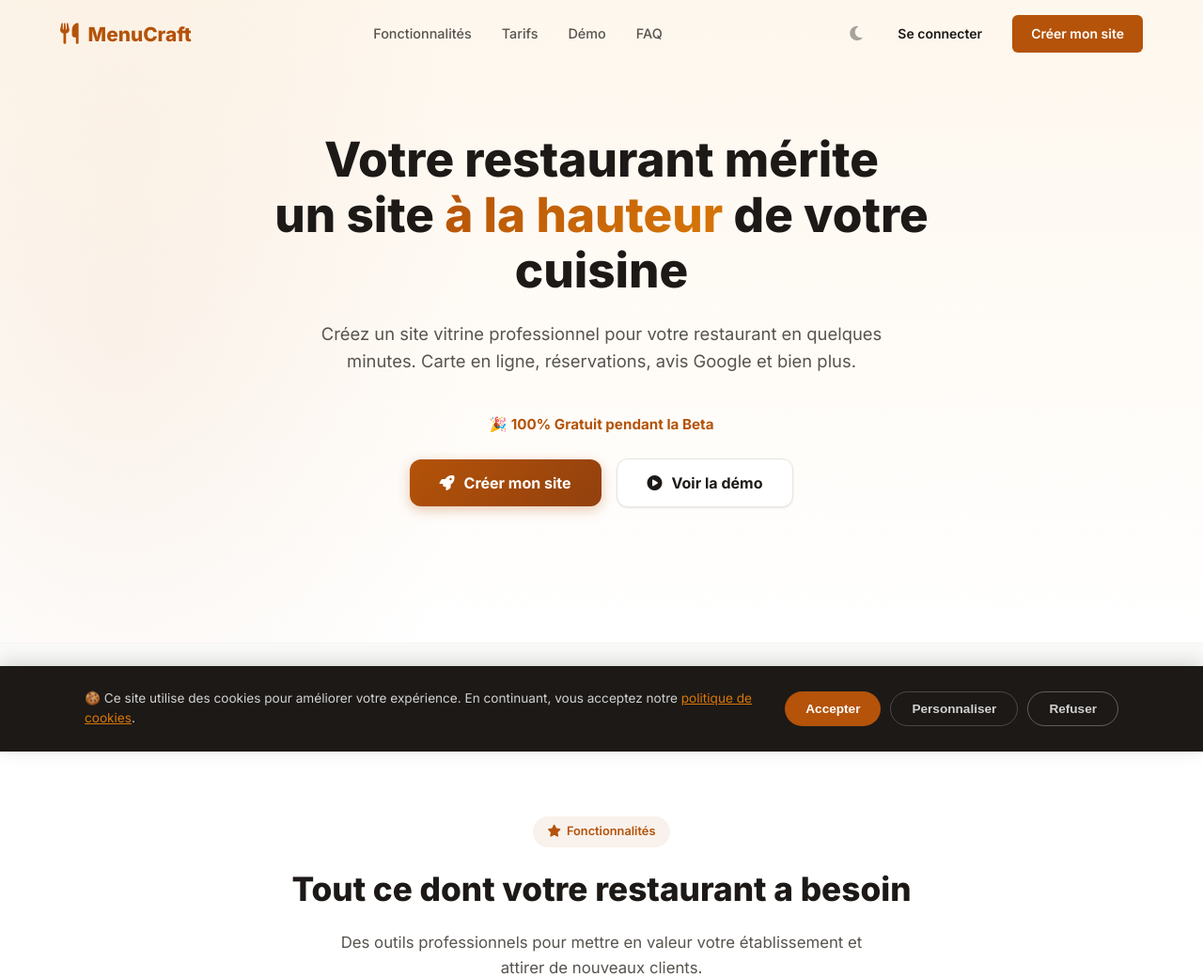
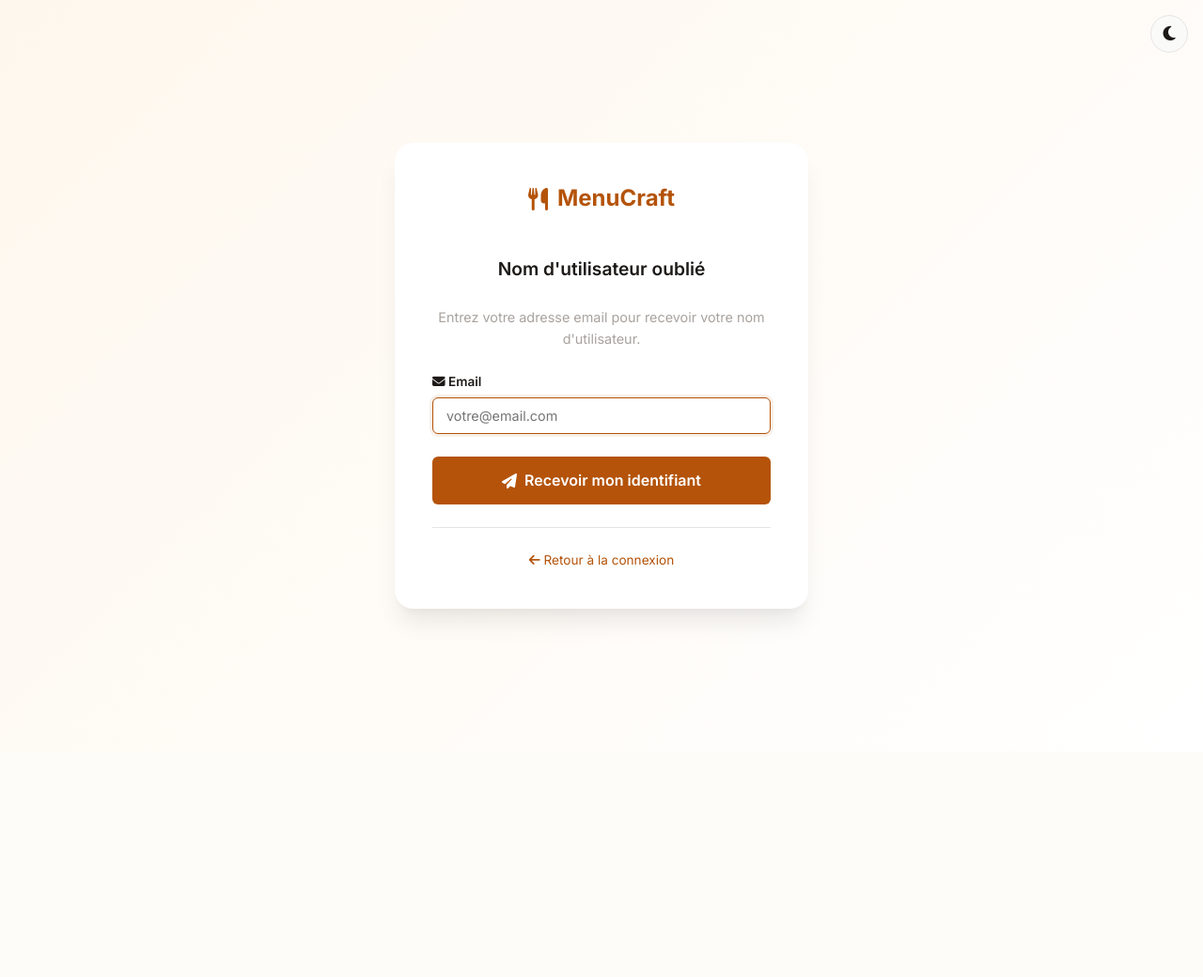
Before and after one commit to GeoffreyPerez13/ProjetMenuCraft, a PHP site: page /ProjetMenuCraft/app/Views/admin/forgot-username.php in a window 1280 px wide. Shown: the top 1040 px of the page at 94% size. After the commit the page ends 662 px from the top, so only its background shows below. Run offline with PHP 8.4, Linux system fonts and the light colour scheme; some libraries are stand-ins or nearby versions.

Commit message:
feat: forgot username + landing social proof dynamique + fix Mailer config

```diff
--- /dev/null
+++ b/app/Views/admin/forgot-username.php
@@ -0,0 +1,77 @@
+<?php
+if (!isset($csrf_token)) $csrf_token = '';
+if (!isset($flash)) $flash = null;
+?>
+<!DOCTYPE html>
+<html lang="fr">
+<head>
+    <meta charset="UTF-8">
+    <meta name="viewport" content="width=device-width, initial-scale=1.0">
+    <title>Nom d'utilisateur oublié — MenuCraft</title>
+    <link href="https://fonts.googleapis.com/css2?family=Inter:wght@400;500;600;700;800&display=swap" rel="stylesheet">
+    <link rel="stylesheet" href="https://cdnjs.cloudflare.com/ajax/libs/font-awesome/6.5.1/css/all.min.css">
+    <link rel="stylesheet" href="<?= APP_URL ?>/assets/css/admin.css">
+    <script>
+        if (localStorage.getItem('darkMode') === 'true' || (!localStorage.getItem('darkMode') && window.matchMedia('(prefers-color-scheme: dark)').matches)) {
+            document.documentElement.classList.add('dark-mode');
+        }
+    </script>
+</head>
+<body>
+<div class="auth-page">
+    <div class="auth-card">
+        <div class="auth-logo">
+            <h1><i class="fas fa-utensils"></i> MenuCraft</h1>
+        </div>
+        <h2 class="auth-title">Nom d'utilisateur oublié</h2>
+
+        <?php if (!empty($flash)): ?>
+            <div class="flash-message <?= $flash['type'] ?>">
+                <i class="fas fa-<?= $flash['type'] === 'success' ? 'check-circle' : 'exclamation-circle' ?>"></i>
+                <?= $flash['message'] ?>
+            </div>
+        <?php endif; ?>
+
+        <p style="color:var(--color-text-muted);font-size:0.9rem;margin-bottom:var(--spacing-lg);text-align:center;">
+            Entrez votre adresse email pour recevoir votre nom d'utilisateur.
+        </p>
+
+        <form method="POST" action="<?= APP_URL ?>?page=forgot-username">
+            <input type="hidden" name="csrf_token" value="<?= htmlspecialchars($csrf_token) ?>">
+
+            <div class="form-group">
+                <label><i class="fas fa-envelope"></i> Email</label>
+                <input type="email" name="email" class="form-control" required placeholder="votre@email.com" autofocus>
+            </div>
+
+            <button type="submit" class="btn btn-primary btn-block btn-lg">
+                <i class="fas fa-paper-plane"></i> Recevoir mon identifiant
+            </button>
+        </form>
+
+        <div class="auth-footer">
+            <a href="<?= APP_URL ?>?page=login">
+                <i class="fas fa-arrow-left"></i> Retour à la connexion
+            </a>
+        </div>
+    </div>
+
+    <button type="button" id="darkModeToggle" style="position:absolute;top:16px;right:16px;background:var(--color-bg-alt, #f3f4f6);border:1px solid var(--color-border, #e5e7eb);border-radius:50%;width:40px;height:40px;display:flex;align-items:center;justify-content:center;cursor:pointer;font-size:1.1rem;color:var(--color-text, #1f2937);transition:all 0.2s;" aria-label="Basculer mode sombre">
+        <i class="fas fa-moon"></i>
+    </button>
+</div>
+<script>
+const dmToggle = document.getElementById('darkModeToggle');
+const dmIcon = dmToggle.querySelector('i');
+function updateDmIcon() {
+    dmIcon.className = document.documentElement.classList.contains('dark-mode') ? 'fas fa-sun' : 'fas fa-moon';
+}
+updateDmIcon();
+dmToggle.addEventListener('click', function() {
+    document.documentElement.classList.toggle('dark-mode');
+    localStorage.setItem('darkMode', document.documentElement.classList.contains('dark-mode') ? 'true' : 'false');
+    updateDmIcon();
+});
+</script>
+</body>
+</html>
--- a/app/Views/landing.php
+++ b/app/Views/landing.php
@@ -76,16 +76,15 @@
 </section>
 
 <!-- Social Proof -->
+<?php if (!empty($liveRestaurants)): ?>
 <section class="social-proof">
     <div class="social-proof-inner">
-        <span>🍕 La Dolce Vita</span>
-        <span>🍣 Sushi Zen</span>
-        <span>🥐 Le Petit Bistro</span>
-        <span>🍔 Burger Palace</span>
-        <span>🌿 Green Garden</span>
-        <span>🦐 L'Océan Bleu</span>
+        <?php foreach ($liveRestaurants as $resto): ?>
+            <a href="<?= APP_URL . htmlspecialchars($resto->slug) ?>" target="_blank" style="text-decoration:none;color:var(--color-text-muted);transition:color 0.2s;">🍽️ <?= htmlspecialchars($resto->name) ?></a>
+        <?php endforeach; ?>
     </div>
 </section>
+<?php endif; ?>
 
 <!-- Fonctionnalités -->
 <section class="section" id="features">
--- a/public/index.php
+++ b/public/index.php
@@ -135,6 +135,14 @@ switch ($page) {
             $_SESSION['csrf_token'] = bin2hex(random_bytes(32));
             $csrf_token = $_SESSION['csrf_token'];
         }
+        $stmtRestaurants = $pdo->query(
+            'SELECT r.name, r.slug FROM restaurants r
+             INNER JOIN admins a ON a.restaurant_id = r.id
+             INNER JOIN admin_options ao ON ao.admin_id = a.id AND ao.option_name = "site_online" AND ao.option_value = "1"
+             WHERE a.email_verified = 1 AND a.suspended = 0 AND r.slug != "demo-restaurant"
+             ORDER BY r.created_at DESC'
+        );
+        $liveRestaurants = $stmtRestaurants->fetchAll();
         require BASE_PATH . '/app/Views/landing.php';
         break;
 
@@ -157,6 +165,35 @@ switch ($page) {
 
     case 'verify-email-change':
         $adminCtrl->verifyEmailChange();
+        break;
+
+    case 'forgot-username':
+        if ($_SERVER['REQUEST_METHOD'] === 'POST') {
+            $email = trim($_POST['email'] ?? '');
+            if (filter_var($email, FILTER_VALIDATE_EMAIL)) {
+                $stmt = $pdo->prepare('SELECT username FROM admins WHERE email = :e AND email_verified = 1 LIMIT 1');
+                $stmt->execute([':e' => $email]);
+                $admin = $stmt->fetch();
+                if ($admin) {
+                    $mailer = new Mailer();
+                    $mailer->send($email, 'Votre nom d\'utilisateur — MenuCraft',
+                        '<h2>Rappel de votre identifiant</h2>
+                        <p>Vous avez demandé à recevoir votre nom d\'utilisateur MenuCraft.</p>
+                        <p>Votre identifiant est : <strong>' . htmlspecialchars($admin->username) . '</strong></p>
+                        <p><a href="' . htmlspecialchars($siteUrl, ENT_QUOTES, 'UTF-8') . '?page=login" style="background:#b45309;color:#fff;padding:14px 28px;text-decoration:none;border-radius:8px;display:inline-block;font-weight:600;">Se connecter</a></p>
+                        <p style="color:#a8a29e;font-size:13px;">Si vous n\'êtes pas à l\'origine de cette demande, ignorez cet email.</p>'
+                    );
+                }
+            }
+            $_SESSION['flash'] = ['type' => 'success', 'message' => 'Si un compte existe avec cet email, votre nom d\'utilisateur vous a été envoyé.'];
+            header('Location: ' . $siteUrl . '?page=login');
+            exit;
+        }
+        $flash = $_SESSION['flash'] ?? null;
+        unset($_SESSION['flash']);
+        $csrf_token = $_SESSION['csrf_token'] ?? bin2hex(random_bytes(32));
+        $_SESSION['csrf_token'] = $csrf_token;
+        require BASE_PATH . '/app/Views/admin/forgot-username.php';
         break;
 
     case 'reset-password':
```
Also changed, not shown: app/Views/admin/login.php (+12 -1 lines).
